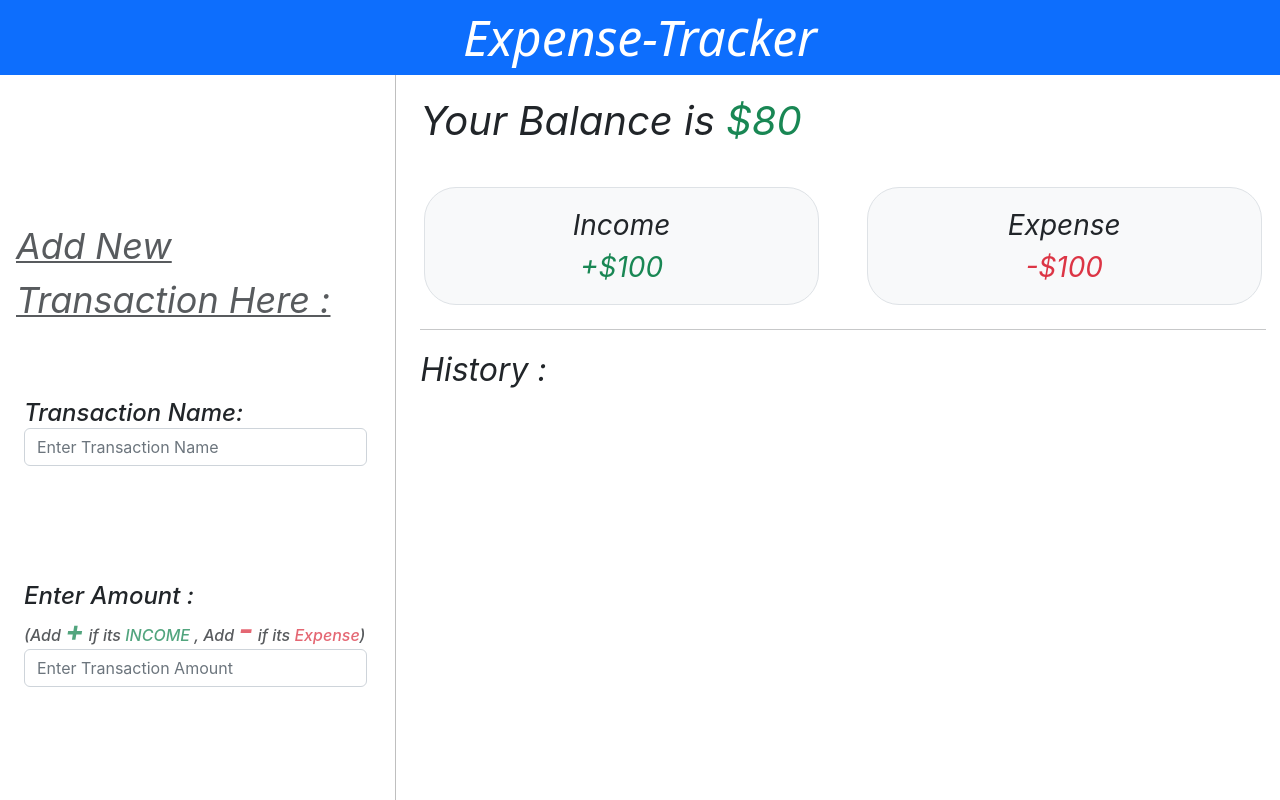
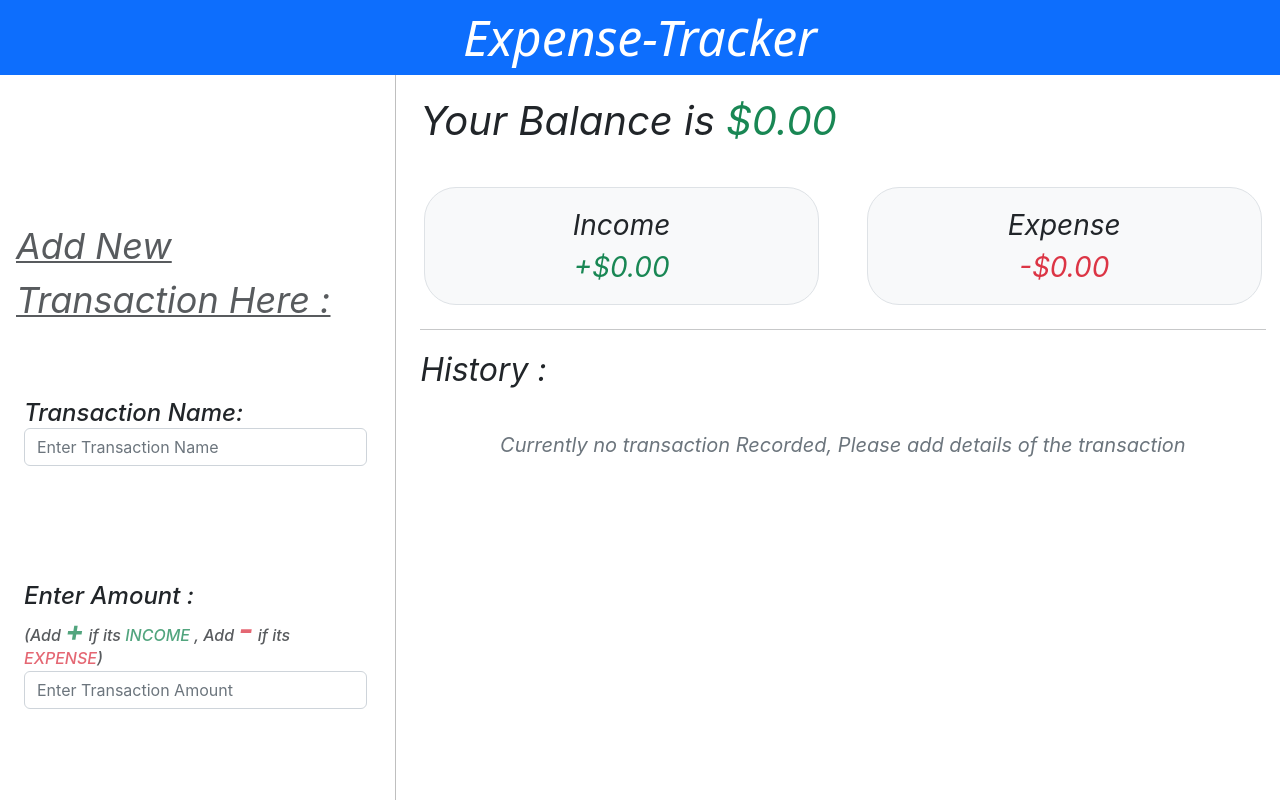
Before and after one commit to kiran8688/react-expense-tracker-source_code, a React (Create React App) app: page / in a window 1280 px wide. Shown: the top 800 px of the page. Built offline with nearby package versions, Linux system fonts and the light colour scheme.

Commit message:
95% of project is compleated,  added trash button but its not functional

```diff
--- a/src/Components/LeftSideComponents/Input.jsx
+++ b/src/Components/LeftSideComponents/Input.jsx
@@ -25,9 +25,9 @@ export class Input extends Component {
 
     transactions.push({ id: Math.random(), transactionName: document.querySelector('#name-input').value, transactionAmount: document.querySelector('#amount-input').value, transactionDate: document.querySelector('#date-input').value })
 
+    this.setState({ tracker: transactions })
 
 
-    this.setState({ tracker: transactions })
     // this.setState({
     //   tracker :[
     //   {id: Math.random(), transactionName : document.querySelector('#name-input').value, transactionAmount : document.querySelector('#amount-input').value, transactionDate : document.querySelector('#date-input').value},
@@ -63,18 +63,20 @@ export class Input extends Component {
 
   render(props) {
 
-    if (this.state.tracker === []) {
-      var transact = (<center><br /><br /> Please add details of transaction</center>)
+    var transact
+
+    if (this.state.tracker == "") {
+      transact = ( <center className=" fs-5 text-secondary " >Currently no transaction Recorded, Please add details of the transaction </center>  )
     }
 
-    if (this.state.tracker !== "") {
+    else {
 
       transact =
         this.state.tracker.map((transaction, index) => {
 
           return (
 
-            <DisplaySec2 key={this.state.tracker[index].id} dispName={this.state.tracker[index].transactionName} dispAmount={this.state.tracker[index].transactionAmount} dispDate={this.state.tracker[index].transactionDate} />
+            <DisplaySec2 key={this.state.tracker[index].id} dispName={this.state.tracker[index].transactionName} dispAmount={this.state.tracker[index].transactionAmount} dispDate={this.state.tracker[index].transactionDate}  />
 
 
           )
@@ -82,14 +84,23 @@ export class Input extends Component {
         })
 
     }
+
+    console.log(this.state.tracker)
+
     // const convdata = this.state.tracker
     // console.log(res)
-    const mapAmt = this.state.tracker.map(totAmt => totAmt.transactionAmount)
-    const parseIntAmt = parseInt(mapAmt)
-    const reduceAmt = mapAmt.reduce((a, b) => (a += b), 0)
+    const mapAmt = this.state.tracker.map(totAmt => (parseInt(totAmt.transactionAmount)))
+
+    const reduceAmt = mapAmt.reduce((a, b) => (a += b), 0).toFixed(2)
+
     // const totalAmt = reduceAmt.Math.trunk()
     // console.log(totalAmt)
-    console.log(typeof(reduceAmt))
+    console.log(reduceAmt)
+
+    const totAmtSaveed = mapAmt.filter(saved => saved >= 0).reduce((a, b) => (a += b), 0).toFixed(2)
+    const totAmtSpent = (mapAmt.filter(spent => spent <= 0).reduce((a, b) => (a += b), 0)*-1).toFixed(2)
+
+    // if(mapAmt  )
 
     return (
       <>
@@ -101,14 +112,14 @@ export class Input extends Component {
             </div>
             <br /><br /><br />
 
-            <div className="h4 container-fluid ms-2" >Enter Amount : <label className='fs-6 opacity-75'>(Add <strong className='fs-3 text-success ' >+</strong> if its <span className='text-success'>INCOME</span>     ,    Add <strong className='fs-2 text-danger' >-</strong> if its <span className='text-danger'>Expense</span>)</label><input type="number" id='amount-input' className='form-control' placeholder='Enter Transaction Amount' onChange={this.takeAmountHandler} />
+            <div className="h4 container-fluid ms-2" >Enter Amount : <label className='fs-6 opacity-75'>(Add <strong className='fs-3 text-success ' >+</strong> if its <span className='text-success'>INCOME</span>     ,    Add <strong className='fs-2 text-danger' >-</strong> if its <span className='text-danger'>EXPENSE</span>)</label><input type="number" id='amount-input' className='form-control' placeholder='Enter Transaction Amount' onChange={this.takeAmountHandler} />
             </div>
             <br /><br /><br />
             <div className="h4 container-fluid ms-2 " >Date of Transaction :  <input type="date" id='date-input' className='form-control' onChange={this.takeDateHandler} />
             </div>
             <br /><br /><br />
-            <button type='submit' className=' btn btn-primary ms-1 container-fluid  text-white border-white rounded-5 form-control' onClick={this.inputClickEventHandler}  >submit</button>
-            <br /><br /><br /><br /> <br /><br /><br /><br />
+            <button type='submit' className=' btn btn-primary ms-1 container-fluid  text-white border-white rounded-5 form-control' onClick={()=>this.inputClickEventHandler()}  >submit</button>
+            <br /><br /><br />
 
 
           </div>
@@ -118,7 +129,7 @@ export class Input extends Component {
           </div>
 
           <div className='col-8'>
-            <DisplaySec1 />
+            <DisplaySec1 dispBalAmt={reduceAmt} Income={totAmtSaveed} Expense={totAmtSpent} />
 
             <div className='mt-4'>
               <hr /> <span className='fs-2'>History  :</span>
@@ -135,6 +146,9 @@ export class Input extends Component {
   }
 }
 
+
+
+
 export default Input;
 
 
--- a/src/Components/LeftSideComponents/RightSideComponents/DisplaySec1.jsx
+++ b/src/Components/LeftSideComponents/RightSideComponents/DisplaySec1.jsx
@@ -3,19 +3,40 @@ import './DisplaySec1.css'
 
 export class DisplaySec1 extends Component {
   render(props) {
+
+
+
+    var Balance
+
+    // if(this.props.dispBalAmt = 0){
+
+    //   Balance = <span className='text-success'><span>$</span>0</span>
+
+    // }
+
+    if(this.props.dispBalAmt >= 0){
+
+      Balance= <span className='text-success'>${this.props.dispBalAmt}</span>
+
+    }
+    else{
+      Balance = <span className='text-danger'>-${(this.props.dispBalAmt*-1).toFixed(2)}</span>
+    }
+
+
     return (
       <div className='bg-white'>
         <div className='fs-1 mt-3  '>
-          Your Balance is <span className='text-success'><span>$</span>80</span>
+          Your Balance is {Balance}
         </div><br />
 
         <div className="container px-1">
           <div className="row gx-5">
             <div className="col text-center fs-3">
-              <div id='gutt-tab1' className="p-3 border  rounded-5 bg-light  ">Income <br /><span id='text-success' className='text-success '><span>+$</span>100</span> </div>
+              <div id='gutt-tab1' className="p-3 border  rounded-5 bg-light  ">Income <br /><span id='text-success' className='text-success '><span>+$</span>{this.props.Income}</span> </div>
             </div>
             <div className="col text-center fs-3">
-              <div id='gutt-tab2' className="p-3 border rounded-5 bg-light ">Expense <br /><span id='text-danger' className='text-danger'><span>-$</span>100</span> </div>
+              <div id='gutt-tab2' className="p-3 border rounded-5 bg-light ">Expense <br /><span id='text-danger' className='text-danger'><span>-$</span>{this.props.Expense}</span> </div>
             </div>
           </div>
         </div>
--- /dev/null
+++ b/src/Components/LeftSideComponents/RightSideComponents/DisplaySec2.css
@@ -0,0 +1,66 @@
+
+/* @import url("https://cdn.jsdelivr.net/npm/bootstrap-icons@1.3.0/font/bootstrap-icons.css"); */
+
+/* #delete-button::before{
+
+    opacity: 1;
+
+} */
+/* hover{
+    box-shadow: 0 1rem 3rem rgb(32, 190, 0, 700) !important;
+} */
+/* height: 500;
+width: 100; */
+/* opacity: 0; */
+/* #delete-button::after{
+    opacity: 1;
+} */
+/*
+.btn-close {
+    height: 20px;
+    width: 39px;
+} */
+/* #list::before svg{
+    opacity: 0; */
+
+    /* opacity: 1; */
+    /* top: 50%;
+    left: 0; */
+    /* position: absolute;
+    transform: translate(-100%, -50%);
+    transition: transform 250ms ease-in; */
+/* } */
+
+/* #list:hover svg{
+
+    cursor: pointer;
+    background-color: #e74c3c;
+    border: 0;
+    color: #fff;
+    font-size: 20px;
+    line-height: 20px;
+    padding: 2px 5px;
+    position: absolute;
+    top: 50%;
+    left: 0;
+    transform: translate(-100%, -50%);
+    opacity: 1;
+    transition: opacity 0.3s ease;
+} */
+
+
+
+/* cursor: pointer; */
+/* opacity: 0; */
+/* transform: translateX(50%); */
+ /* svg{
+    opacity: 0;
+} */
+
+#list:hover{
+
+     /* font-style:  \F78B; */
+
+     cursor: pointer;
+
+}
```
Also changed, not shown: src/Components/LeftSideComponents/RightSideComponents/DisplaySec2.jsx (+54 -6 lines).
